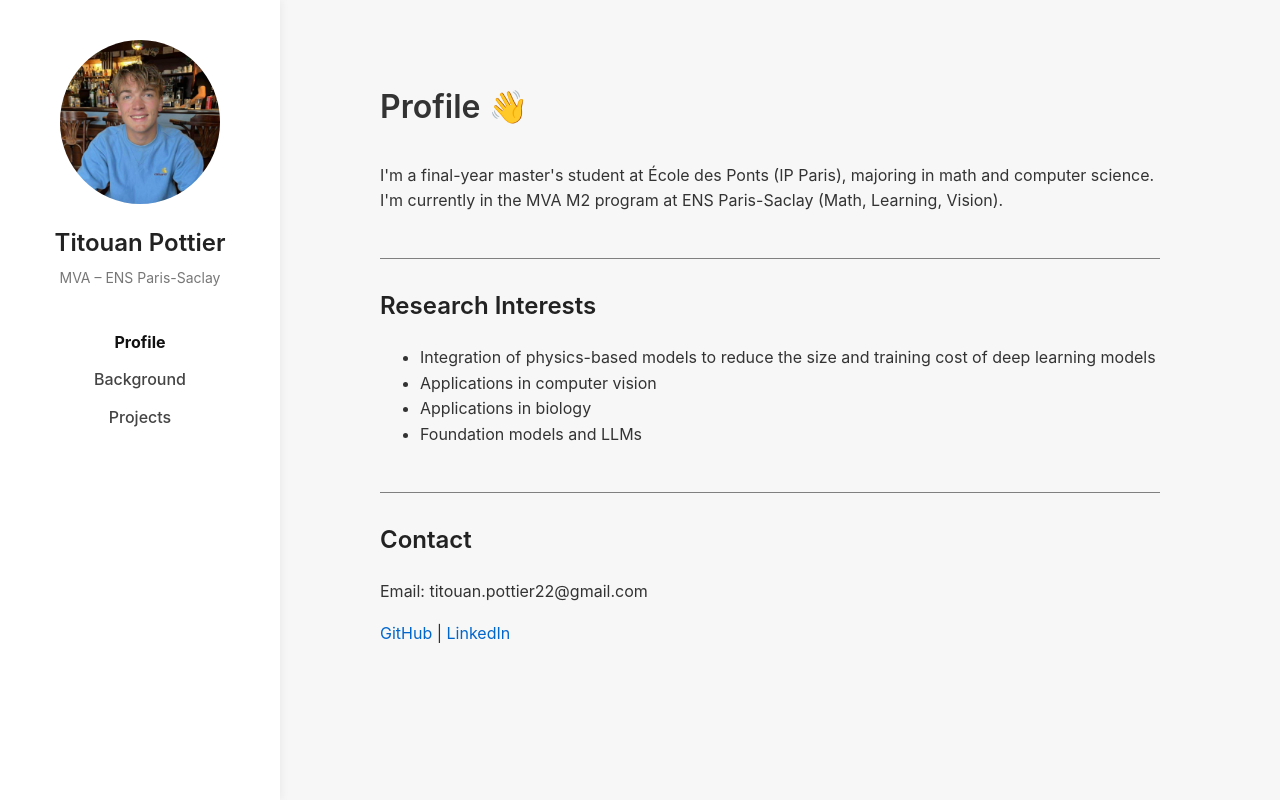
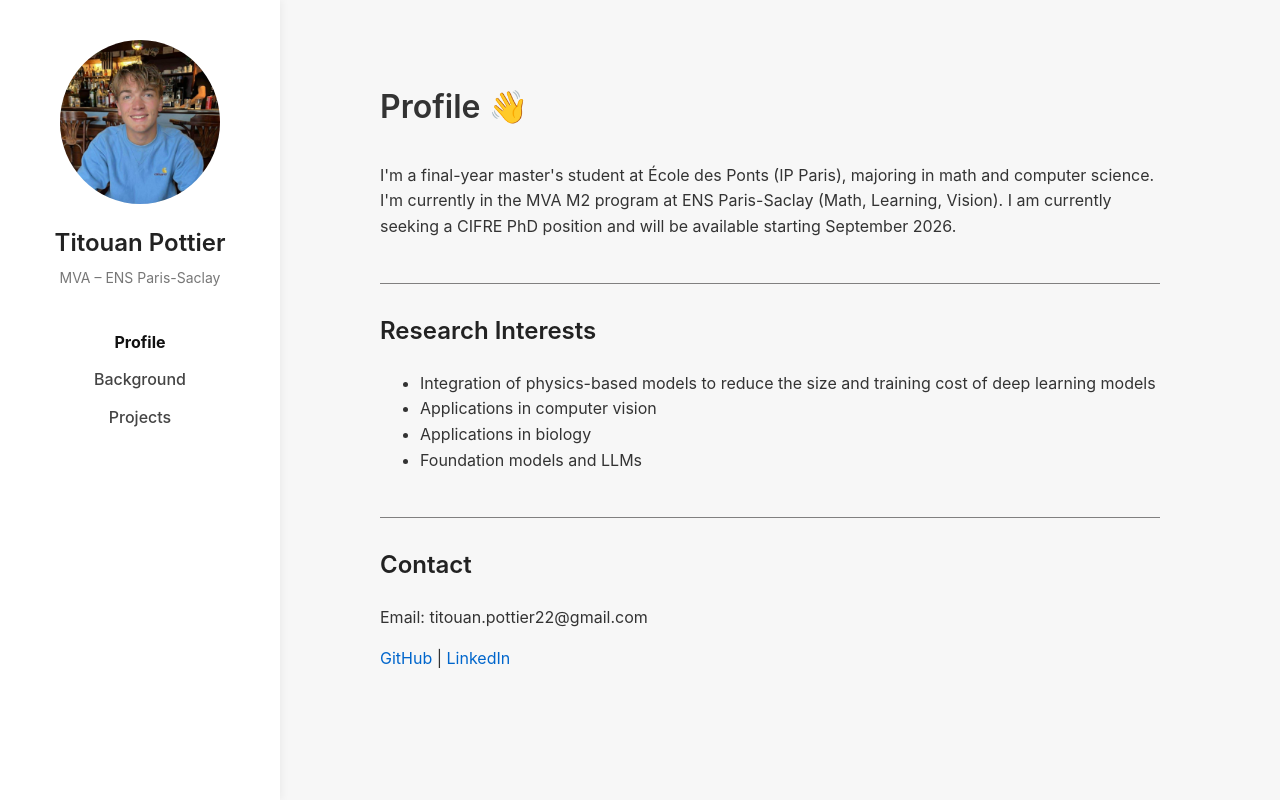
Before and after one commit to titouanp22/ml-portfolio, a plain HTML site: page index.html in a window 1280 px wide. Drawn offline with Linux system fonts and the light colour scheme.

Commit message:
phd added

```diff
--- a/index.html
+++ b/index.html
@@ -26,6 +26,8 @@
     <p>
         I'm a final-year master's student at École des Ponts (IP Paris), majoring in math and computer science.
         I'm currently in the MVA M2 program at ENS Paris-Saclay (Math, Learning, Vision).
+        I am currently seeking a CIFRE PhD position and will be available starting September 2026.
+
 
 
     </p>
```
